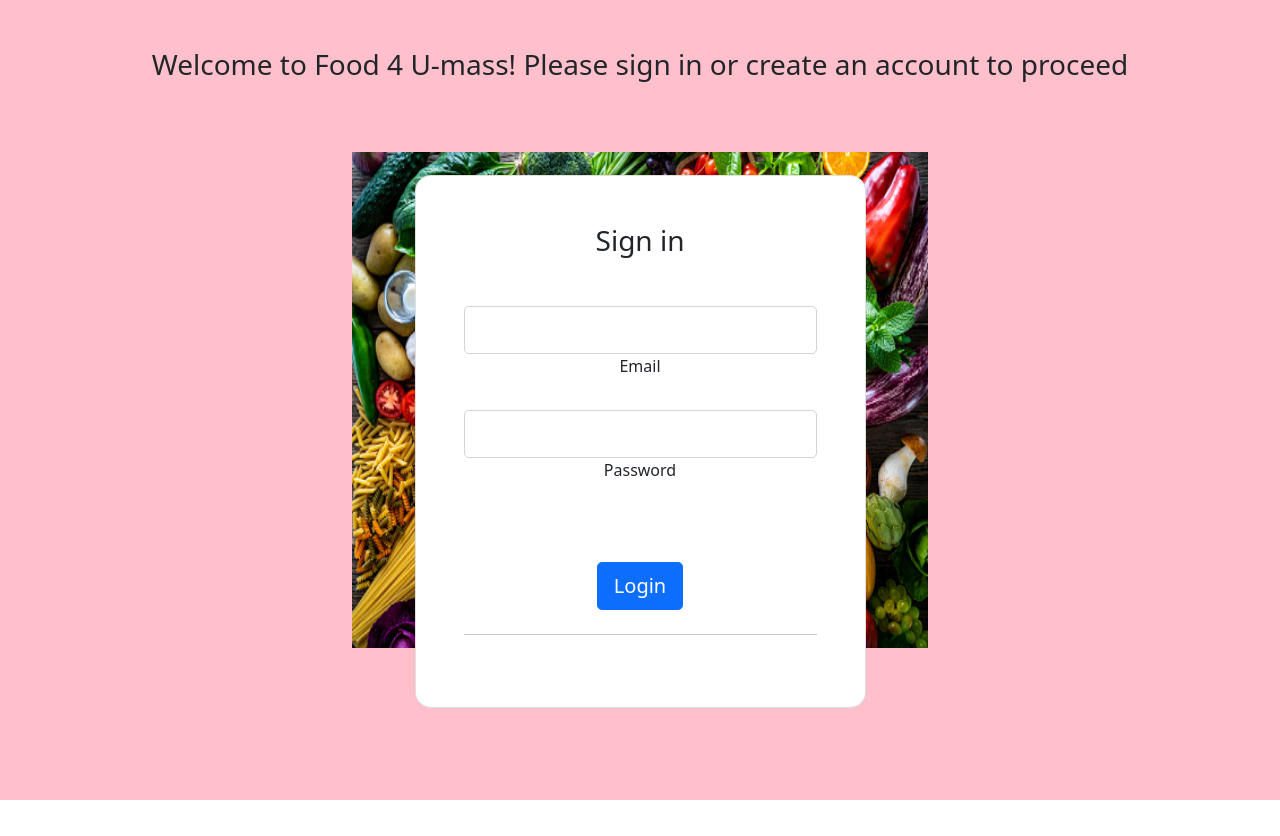
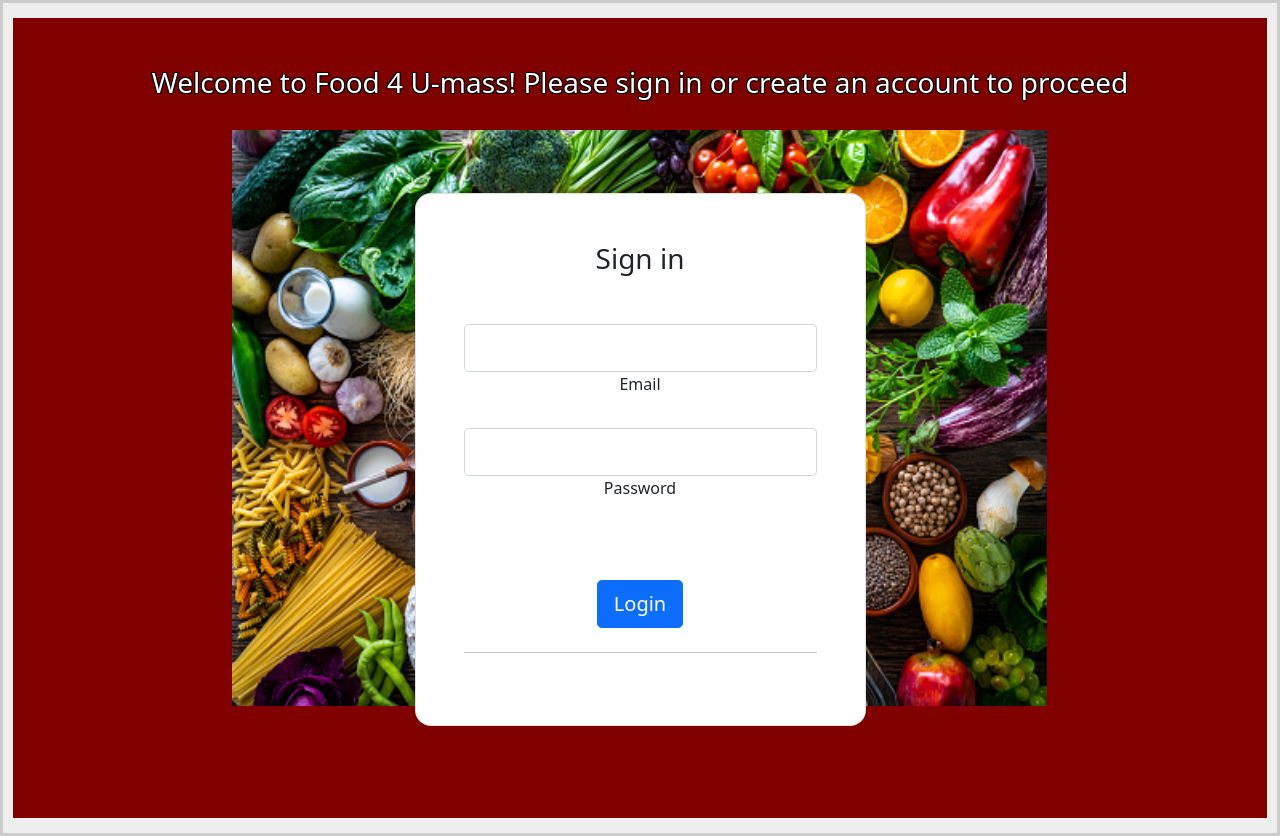
Before and after one commit to rchakravarth/326-final-teamphi, a plain HTML site: page sign_in.html in a window 1280 px wide. Before the commit the page ends 800 px from the top, so only its background shows below. Drawn offline with nearby package versions, Linux system fonts and the light colour scheme.

Commit message:
Made some additions to sign_in.html and style sheet, started working on meal_builder.html

```diff
--- a/sign_in.html
+++ b/sign_in.html
@@ -3,20 +3,13 @@
 <head>
     <title></title>
     <link href="https://cdn.jsdelivr.net/npm/bootstrap@5.1.3/dist/css/bootstrap.min.css" rel="stylesheet" integrity="sha384-1BmE4kWBq78iYhFldvKuhfTAU6auU8tT94WrHftjDbrCEXSU1oBoqyl2QvZ6jIW3" crossorigin="anonymous">
+    <link rel="stylesheet" href="styles.css">
 </head>
 <body>
-    <section class="vh-100"
-    style="background-color: pink;
-           background-image: url('foodbackground.jpg');
-           background-repeat: no-repeat;
-           background-position:center;
-
-           background-size: 45% 62%;
-           "
-
-    >
+    <div class="frame">
+    <section class="vh-100 section1">
     <div class="container py-5 h-100" >
-        <h3 class = 'text-center'>Welcome to Food 4 U-mass! Please sign in or create an account to proceed</h2>
+        <h3 class = "text-center outlinedtext">Welcome to Food 4 U-mass! Please sign in or create an account to proceed</h3>
         <div class="row d-flex justify-content-center align-items-center h-100">
         <div class="col-12 col-md-8 col-lg-6 col-xl-5">
             <div class="card shadow-2-strong" style="border-radius: 1rem;">
@@ -44,7 +37,7 @@
     </div>
 
     </section>
-
+    </div>
 
 
     <script src="https://cdn.jsdelivr.net/npm/bootstrap@5.1.3/dist/js/bootstrap.bundle.min.js" integrity="sha384-ka7Sk0Gln4gmtz2MlQnikT1wXgYsOg+OMhuP+IlRH9sENBO0LRn5q+8nbTov4+1p" crossorigin="anonymous"></script>
--- a/styles.css
+++ b/styles.css
@@ -0,0 +1,31 @@
+.section1 {
+    background-color: maroon;
+    background-image: url('foodbackground.jpg');
+    background-repeat: no-repeat;
+    background-position:center;
+    background-size: 65% 72%;
+}
+
+.h3 {
+    font-family: Impact, Haettenschweiler, 'Arial Narrow Bold', sans-serif;
+    color: black;
+}
+
+.body {
+    border: white;
+    border-width: 20 px;
+}
+
+.frame {
+    width: 100%;
+    height: 100%;
+    border: 3px solid #ccc;
+    background: #eee;
+    margin: auto;
+    padding: 15px 10px;
+}
+
+.outlinedtext{
+  color: white;
+  text-shadow: -1px -1px 0 #000, 1px -1px 0 #000, -1px 1px 0 #000, 1px 1px 0 #000;
+}
```
Also changed, not shown: meal_builder.html (+22 -0 lines).
